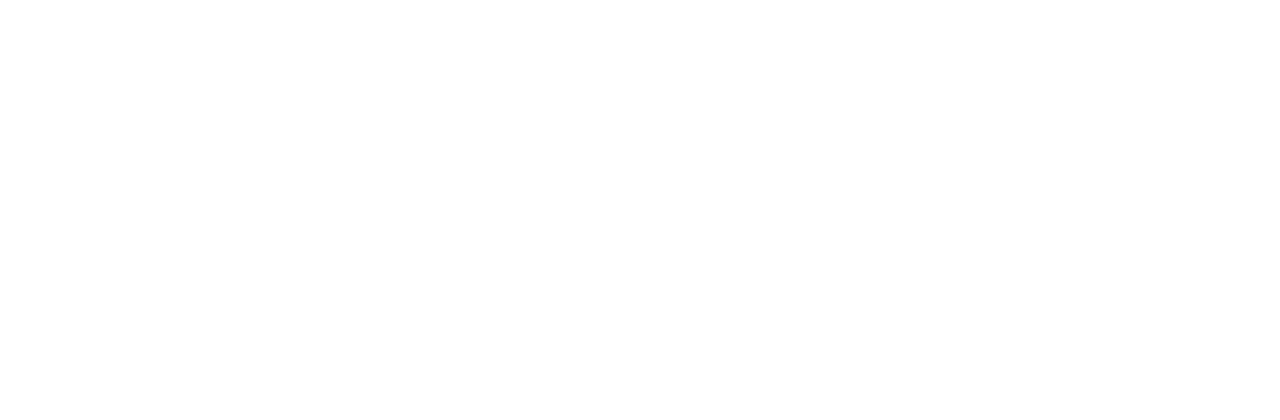
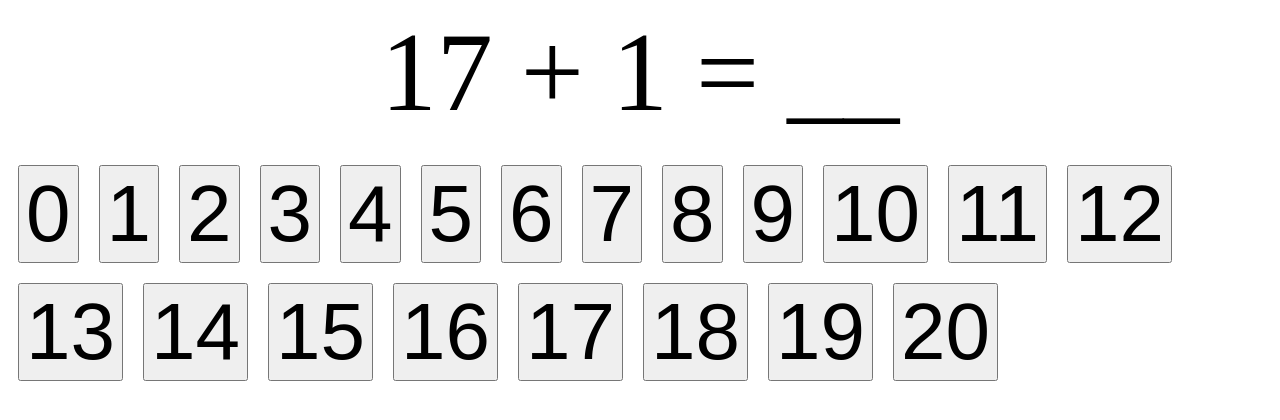
Before and after one commit to jasonluther/math-facts, a plain HTML site: page index.html in a window 1280 px wide. Drawn offline with nearby package versions, Linux system fonts and the light colour scheme.

Commit message:
super basic version that works

```diff
--- a/index.html
+++ b/index.html
@@ -4,12 +4,84 @@
 <meta charset="utf-8">
 <title>Math Facts</title>
 <style>
+.response {
+  font-size: 5em;
+  margin: 10px;
+}
+#problem {
+  font-size: 7em;
+  text-align: center;
+}
+.incorrect {
+  color: red;
+}
+.correct {
+  color: green;
+}
 </style>
 </head>
 <body>
+<div id="problem">
+  <span id="termA"><i>a</i></span>
+  +
+  <span id="termB"><i>b</i></span>
+  =
+  <span id="answer"><i>__</i></span>
+</div>
+<br/>
+<div id="responses">
+</div>
 <script src="http://ajax.googleapis.com/ajax/libs/jquery/1.8.3/jquery.min.js"></script>
 <script>
 $(document).ready(function() {
+
+  var termA = 0;
+  var termB = 0;
+  var response;
+
+  function showProblem() {
+    termA = getRandomInt(0, 20);
+    termB = getRandomInt(0, 20 - termA);
+    $("#termA").text(termA);
+    $("#termB").text(termB);
+    $("#answer").text("__");
+    $("#answer").removeClass("incorrect");
+    $("#answer").removeClass("correct");
+  }
+  showProblem();
+
+  function getRandomInt(min, max) {
+    min = Math.ceil(min);
+    max = Math.floor(max);
+    return Math.floor(Math.random() * (max - min)) + min;
+  }
+
+  function makeButton(val) {
+    var b = $('<button/>',
+    {
+      text: val,
+      click: function () {
+        respond(val);
+      }
+
+    });
+    b.addClass("response");
+    $("#responses").append(b);
+  }
+  for (i = 0; i <= 20; i++) {
+    makeButton(i);
+  }
+  function respond(val) {
+    $("#answer").text(val);
+    if (termA + termB == val) {
+      $("#answer").removeClass("incorrect");
+      $("#answer").addClass("correct");
+      setTimeout(showProblem, 800);
+    } else {
+      $("#answer").removeClass("correct");
+      $("#answer").addClass("incorrect");
+    }
+  }
 
 });
 </script>
```
